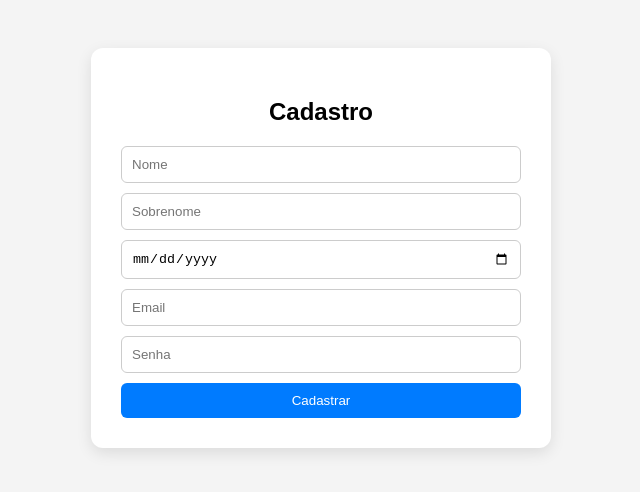
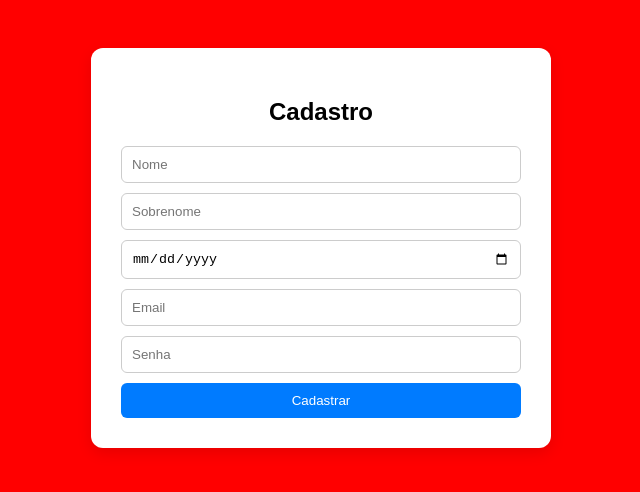
Before and after one commit to Medeiros281213/Trabalho-react, a React (Create React App) app: page / in a window 1280 px wide. Shown: the top 492 px of the page, without its empty margins (319-959 px from the left). Built offline with nearby package versions, Linux system fonts and the light colour scheme.

Commit message:
teste css vermelho

```diff
--- a/src/styles.css
+++ b/src/styles.css
@@ -39,3 +39,6 @@ button {
 button:hover {
   background: #0056b3;
 }
+body {
+  background: red;
+}
```
